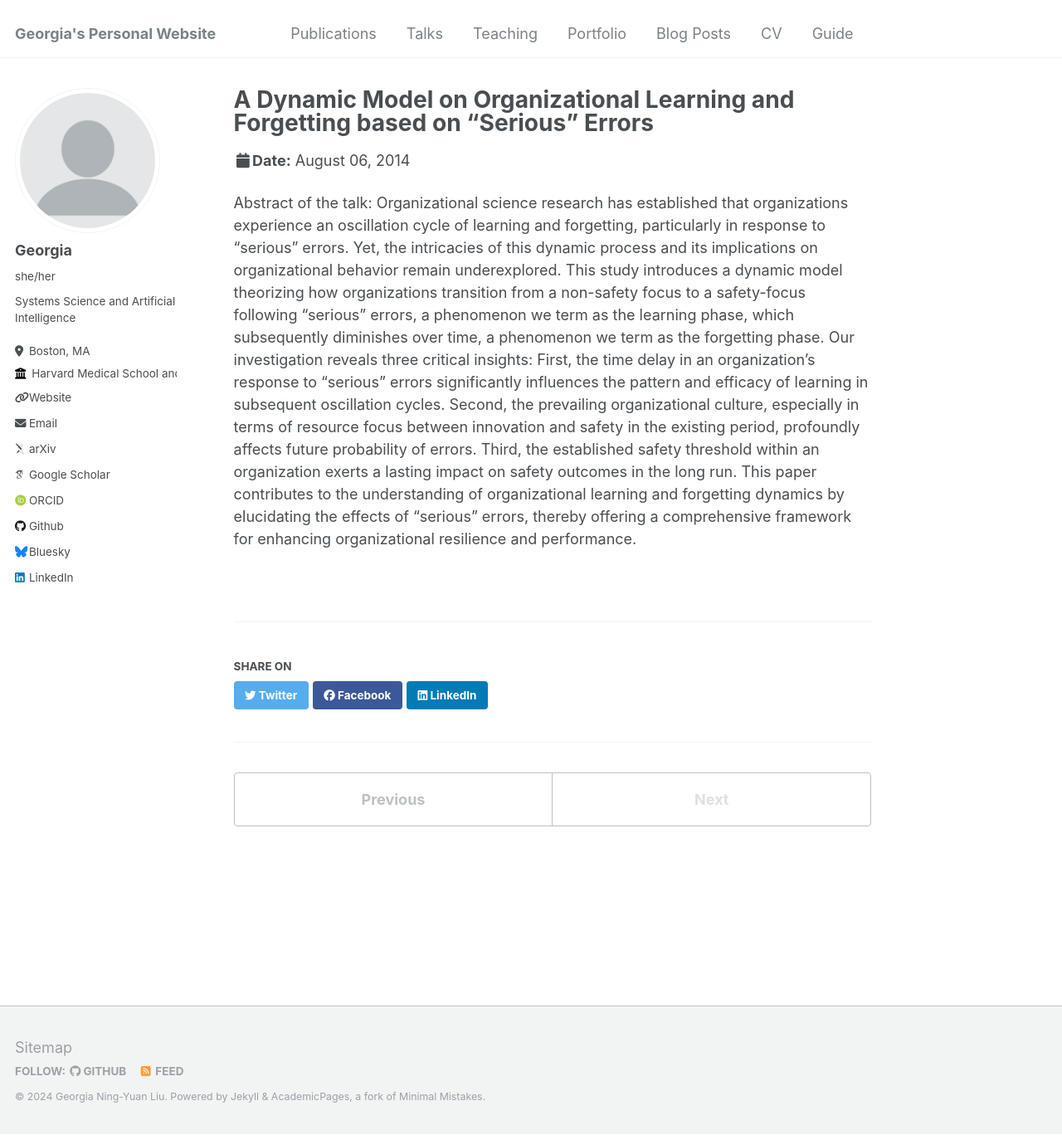
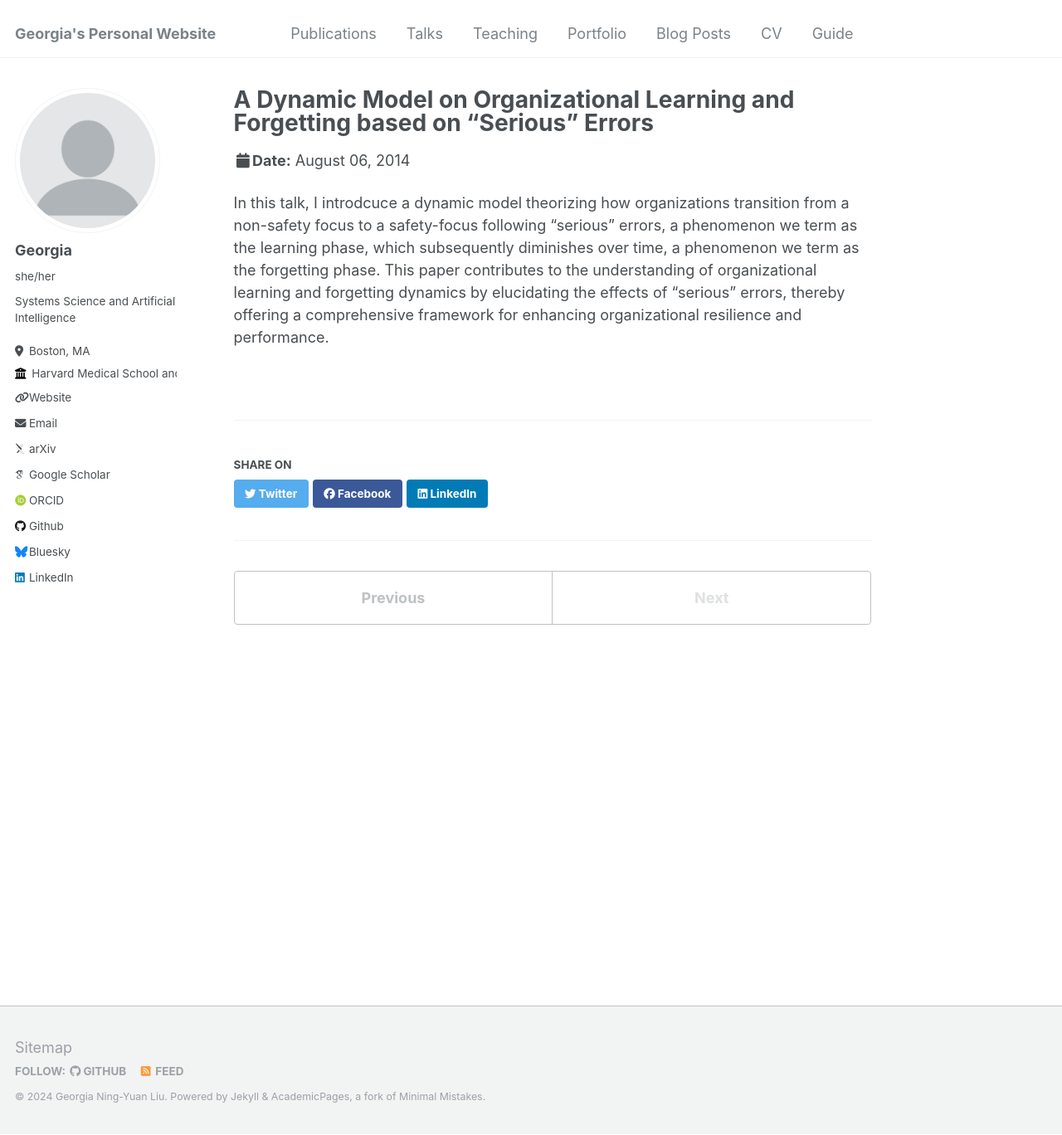
Before and after one commit to georgia-max/georgia-max.github.io, a Jekyll site: the page built from _talks/2024-08-06-Oscillation.md, in a window 1280 px wide and 1368 px high. Shown: the whole window at 83% size. Built offline with Jekyll 4.4.1, drawn with Linux system fonts in a browser that asks for light colours; some web fonts are replaced.

Commit message:
Update 2024-08-06-Oscillation.md

```diff
--- a/_talks/2024-08-06-Oscillation.md
+++ b/_talks/2024-08-06-Oscillation.md
@@ -8,5 +8,4 @@ date: 2014-08-06
 location: "Bergen, Norway"
 ---
 
-Abstract of the talk:
-Organizational science research has established that organizations experience an oscillation cycle of learning and forgetting, particularly in response to “serious” errors. Yet, the intricacies of this dynamic process and its implications on organizational behavior remain underexplored. This study introduces a dynamic model theorizing how organizations transition from a non-safety focus to a safety-focus following “serious” errors, a phenomenon we term as the learning phase, which subsequently diminishes over time, a phenomenon we term as the forgetting phase. Our investigation reveals three critical insights: First, the time delay in an organization's response to “serious” errors significantly influences the pattern and efficacy of learning in subsequent oscillation cycles. Second, the prevailing organizational culture, especially in terms of resource focus between innovation and safety in the existing period, profoundly affects future probability of errors. Third, the established safety threshold within an organization exerts a lasting impact on safety outcomes in the long run. This paper contributes to the understanding of organizational learning and forgetting dynamics by elucidating the effects of “serious” errors, thereby offering a comprehensive framework for enhancing organizational resilience and performance.
+In this talk, I introdcuce a dynamic model theorizing how organizations transition from a non-safety focus to a safety-focus following “serious” errors, a phenomenon we term as the learning phase, which subsequently diminishes over time, a phenomenon we term as the forgetting phase. This paper contributes to the understanding of organizational learning and forgetting dynamics by elucidating the effects of “serious” errors, thereby offering a comprehensive framework for enhancing organizational resilience and performance.
```
